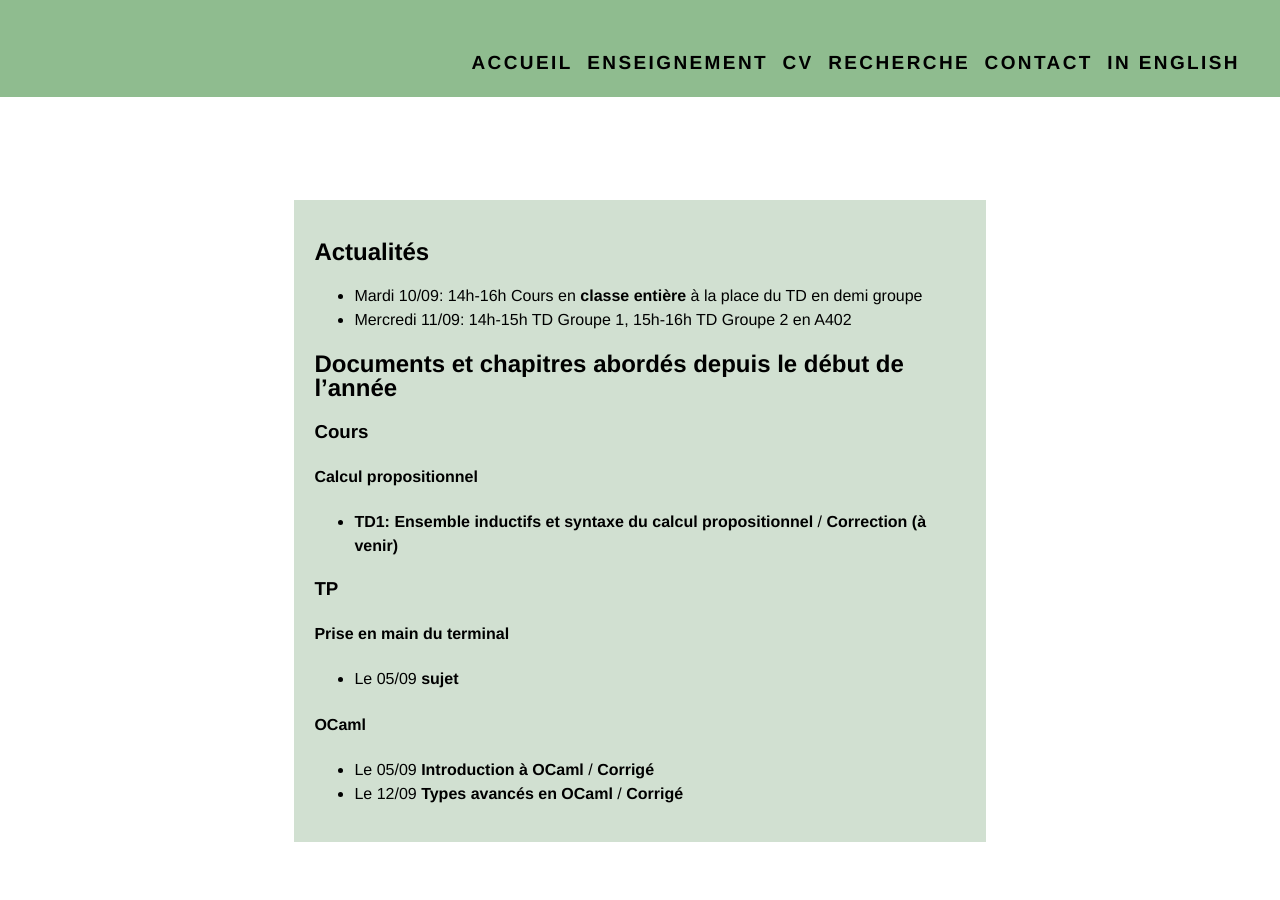
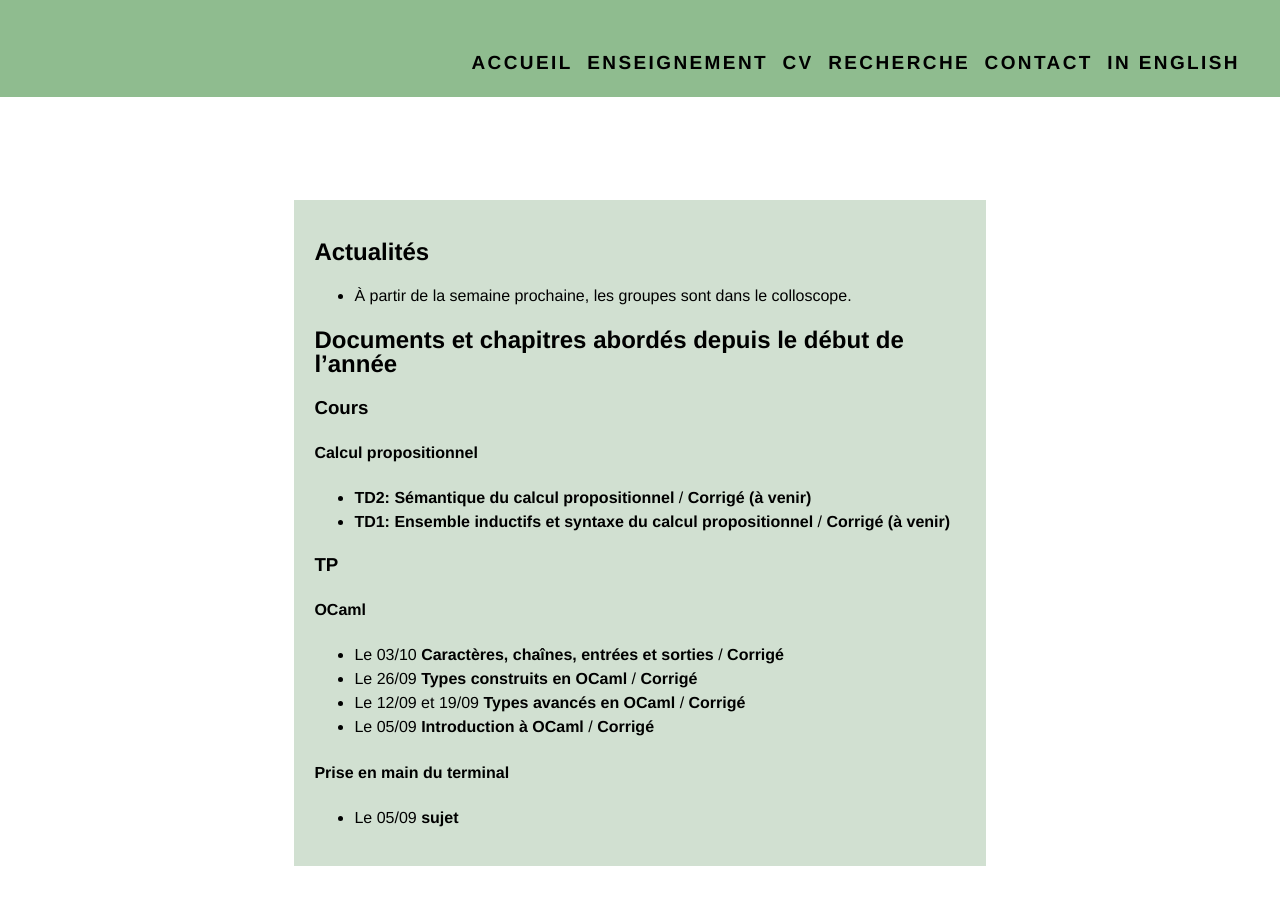
Before and after one commit to VladislavTempez/Vladislavtempez.github.io, a Jekyll site: the page built from pages/mp2i.md, in a window 1280 px wide. Built offline with Jekyll 4.4.1, drawn with Linux system fonts in a browser that asks for light colours.

Commit message:
mise en ligne des TP suivants

```diff
--- a/pages/mp2i.md
+++ b/pages/mp2i.md
@@ -5,24 +5,23 @@ permalink: /teaching/mp2i/
 description: Vladislav Tempez - Enseignement - MP2I - Informatique
 ---
 ## Actualités
-- Mardi 10/09: 14h-16h Cours en **classe entière** à la place du TD en demi groupe
-- Mercredi 11/09: 14h-15h TD Groupe 1, 15h-16h TD Groupe 2 en A402
+- À partir de la semaine prochaine, les groupes sont dans le colloscope.
 
 ## Documents et chapitres abordés depuis le début de l'année
 
 ### Cours
 
 #### Calcul propositionnel
-- [TD1: Ensemble inductifs et syntaxe du calcul propositionnel](https://nc-lycees.netocentre.fr/s/M3pzHQJyNSm3Egy) / [Correction (à venir)]()
-
+- [TD2: Sémantique du calcul propositionnel](https://nc-lycees.netocentre.fr/s/JQeAGrgzxkR4axz) / [Corrigé (à venir)]()
+- [TD1: Ensemble inductifs et syntaxe du calcul propositionnel](https://nc-lycees.netocentre.fr/s/M3pzHQJyNSm3Egy) / [Corrigé (à venir)]()
 
 ### TP
 
-
+#### OCaml
+- Le 03/10 [Caractères, chaînes, entrées et sorties](https://nc-lycees.netocentre.fr/s/tqay8X4RBwDQRH3) / [Corrigé](https://nc-lycees.netocentre.fr/s/Sd68EsiYc8E6K3p)
+- Le 26/09 [Types construits en OCaml](https://nc-lycees.netocentre.fr/s/Z8g4Zw34QaDdx3d) / [Corrigé](https://nc-lycees.netocentre.fr/s/YyetAsRFG5qbtPx)
+- Le 12/09 et 19/09 [Types avancés en OCaml](https://nc-lycees.netocentre.fr/s/DCkseTCmWJL4jjY) / [Corrigé](https://nc-lycees.netocentre.fr/s/krHkoti3eqBzF5L)
+- Le 05/09 [Introduction à OCaml](https://nc-lycees.netocentre.fr/s/nNn6dFokSw6ifDJ) /  [Corrigé](https://nc-lycees.netocentre.fr/s/ZydDWQrRXtDpomt)
 
 #### Prise en main du terminal
 - Le 05/09 [sujet](https://nc-lycees.netocentre.fr/s/WXQyBHjADspJ8Xk)
-
-#### OCaml
-- Le 05/09 [Introduction à OCaml](https://nc-lycees.netocentre.fr/s/nNn6dFokSw6ifDJ) /  [Corrigé](https://nc-lycees.netocentre.fr/s/ZydDWQrRXtDpomt)
-- Le 12/09 [Types avancés en OCaml](https://nc-lycees.netocentre.fr/s/DCkseTCmWJL4jjY) / [Corrigé](https://nc-lycees.netocentre.fr/s/krHkoti3eqBzF5L)
```
